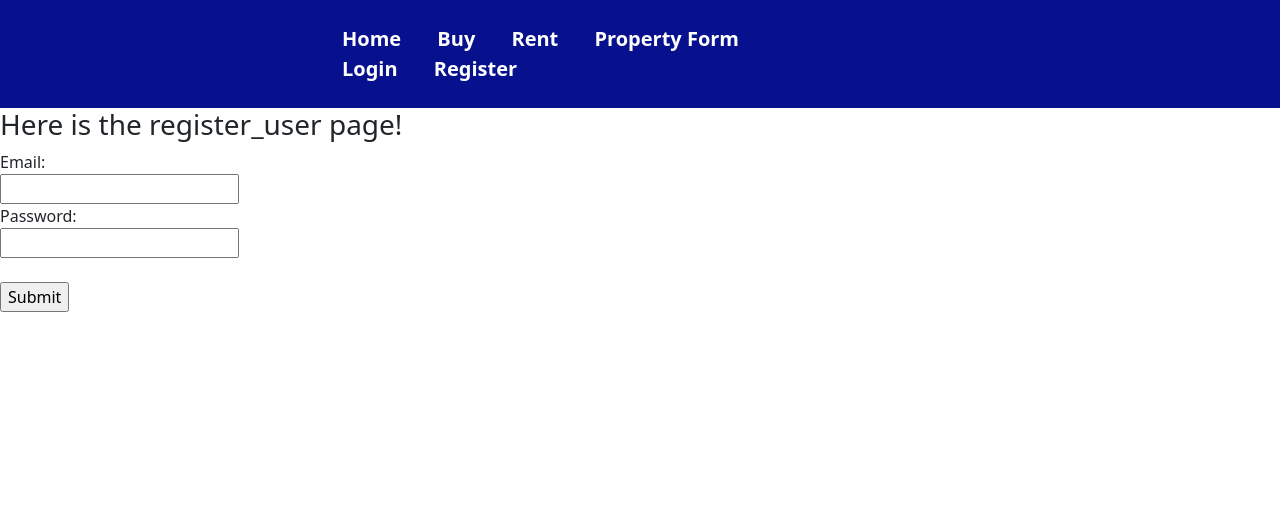
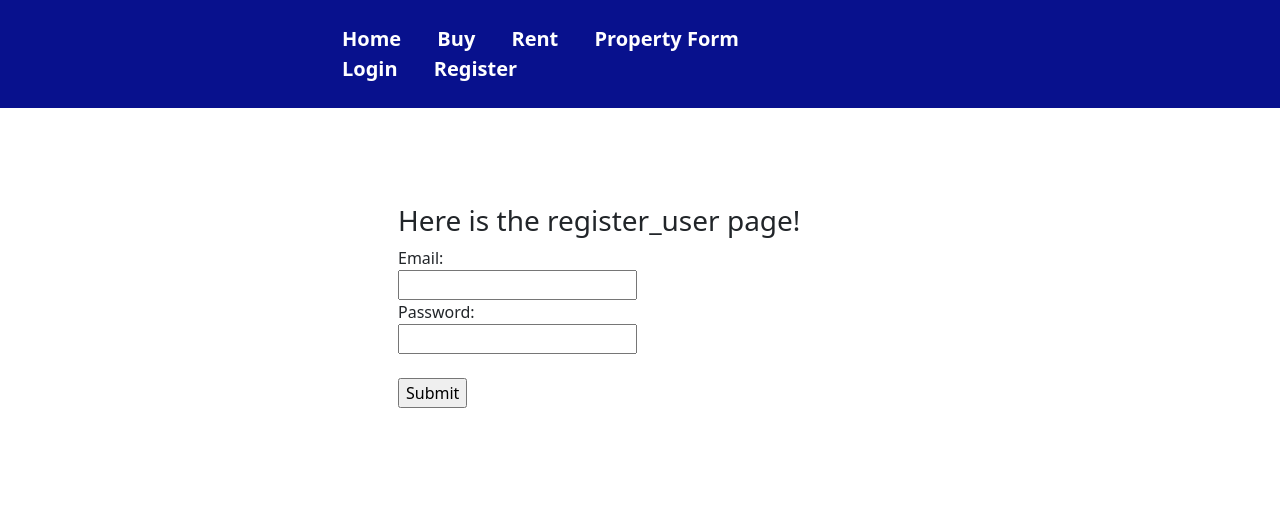
Before and after one commit to SvenMC/django_estate_agent, a Django app: page /register/ in a window 1280 px wide. Shown: the top 519 px of the page. Run offline with Django 4.2, Linux system fonts and the light colour scheme.

Commit message:
improvements to login and register page

```diff
--- a/estate_agent/templates/register_user.html
+++ b/estate_agent/templates/register_user.html
@@ -1,6 +1,12 @@
 {% include "components/navbar.html" %}
+
+<body>
+    <div class="row p-5">
+        <div class="col-sm-3"></div>
+        <div class="col-sm-6">
+            <div class="d-flex justify-content-center">
+                <div class="row p-5">
                     <h3>Here is the register_user page!</h3>
-
                     <fieldset>
                         <form method="post">
                             {% csrf_token %}
@@ -12,3 +18,9 @@
                             <input type="submit" value="Submit">
                         </form>
                     </fieldset>
+                </div>
+            </div>
+        </div>
+        <div class="col-sm-3"></div>
+    </div>
+</body>
```
Also changed, not shown: estate_agent/templates/login_portal.html (+13 -1 lines). Lines whose indentation alone changed are shown as unchanged.
